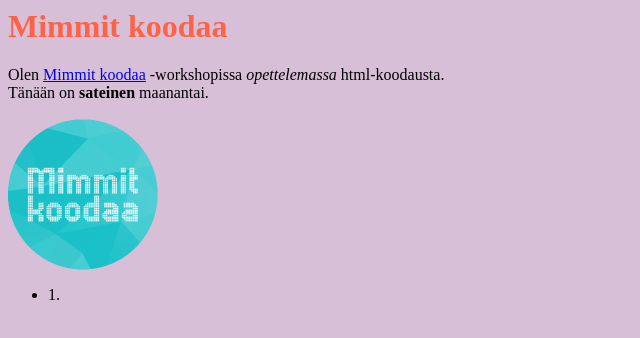
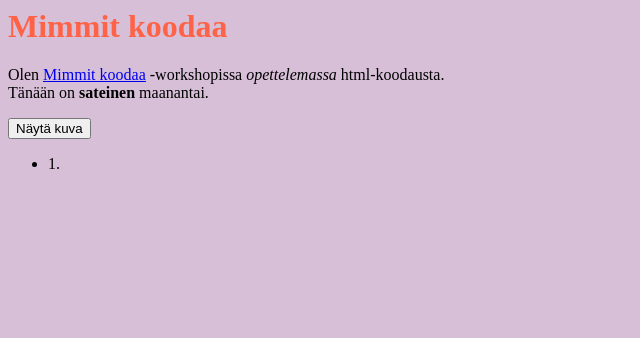
Before and after one commit to MarttaM/Mimmit-koodaa-Maanantai, a plain HTML site: page index.html in a window 1280 px wide. Shown: the whole page, without its empty margins (0-640 px from the left). Drawn offline with Linux system fonts and the light colour scheme.

Commit message:
Update index.html

```diff
--- a/index.html
+++ b/index.html
@@ -11,7 +11,8 @@
     Olen <a href="https://mimmitkoodaa.ohjelmistoebusiness.fi/"><u>Mimmit koodaa</u></a> -workshopissa <i>opettelemassa</i> html-koodausta.<br>
     Tänään on <b>sateinen</b> maanantai.
     <p>
-    <img src="Mimmit koodaa_sininen-pallo-logo-297x300.png">
+      <img id="show" style="display:none" scr="Mimmit koodaa_sininen-pallo-logo-297x300.png">
+      <button type="button" onclick="Document" >Näytä kuva</button>
     <p>
     <ul>
       <li>
```
